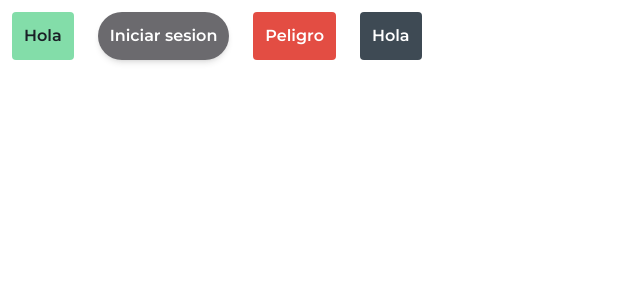
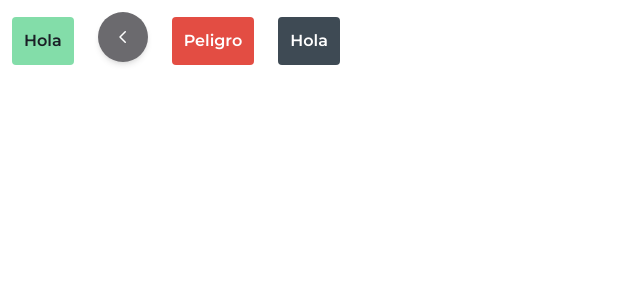
Before and after one commit to dereksamuel/transformart, a Next.js app: page / in a window 1280 px wide. Shown: the top 300 px of the page, without its empty margins (0-640 px from the left). Built offline with nearby package versions, Linux system fonts and the light colour scheme.

Commit message:
react icons tests did it

```diff
--- a/package.json
+++ b/package.json
@@ -12,7 +12,8 @@
     "classnames": "^2.5.1",
     "next": "14.1.0",
     "react": "^18",
-    "react-dom": "^18"
+    "react-dom": "^18",
+    "react-icons": "^5.0.1"
   },
   "devDependencies": {
     "autoprefixer": "^10.0.1",
--- a/src/components/Atoms/Button.jsx
+++ b/src/components/Atoms/Button.jsx
@@ -13,7 +13,7 @@ export default function Button({
     dark: "bg-dark text-white",
     danger: "bg-danger text-white"
   };
-  const basicBtnClass = `p-3 m-3 text-base rounded ${isShadow ? "shadow-md" : ""} ${isRounded ? "rounded-full" : "rounded"} font-semibold`;
+  const basicBtnClass = `m-3 text-base rounded ${isShadow ? "shadow-md" : ""} ${isRounded ? "rounded-full p-4" : "rounded p-3"} font-semibold`;
   const className = classNames(basicBtnClass, variants[variant]);
   return (
     <button className={className} {...anotherProps}>{children}</button>
--- a/src/pages/index.jsx
+++ b/src/pages/index.jsx
@@ -1,9 +1,12 @@
 import Button from "@/components/Atoms/Button";
+import { HiOutlineChevronLeft } from "react-icons/hi";
 
 export default function Home() {
   return <div className="Home">
     <Button>Hola</Button>
-    <Button variant="secondary" isRounded isShadow>Iniciar sesion</Button>
+    <Button variant="secondary" isRounded isShadow>
+      <HiOutlineChevronLeft size={18} />
+    </Button>
     <Button variant="danger">Peligro</Button>
     <Button variant="dark">Hola</Button>
   </div>
```
Also changed, not shown: 2 other files (tests, documents, lock files or other folders).
